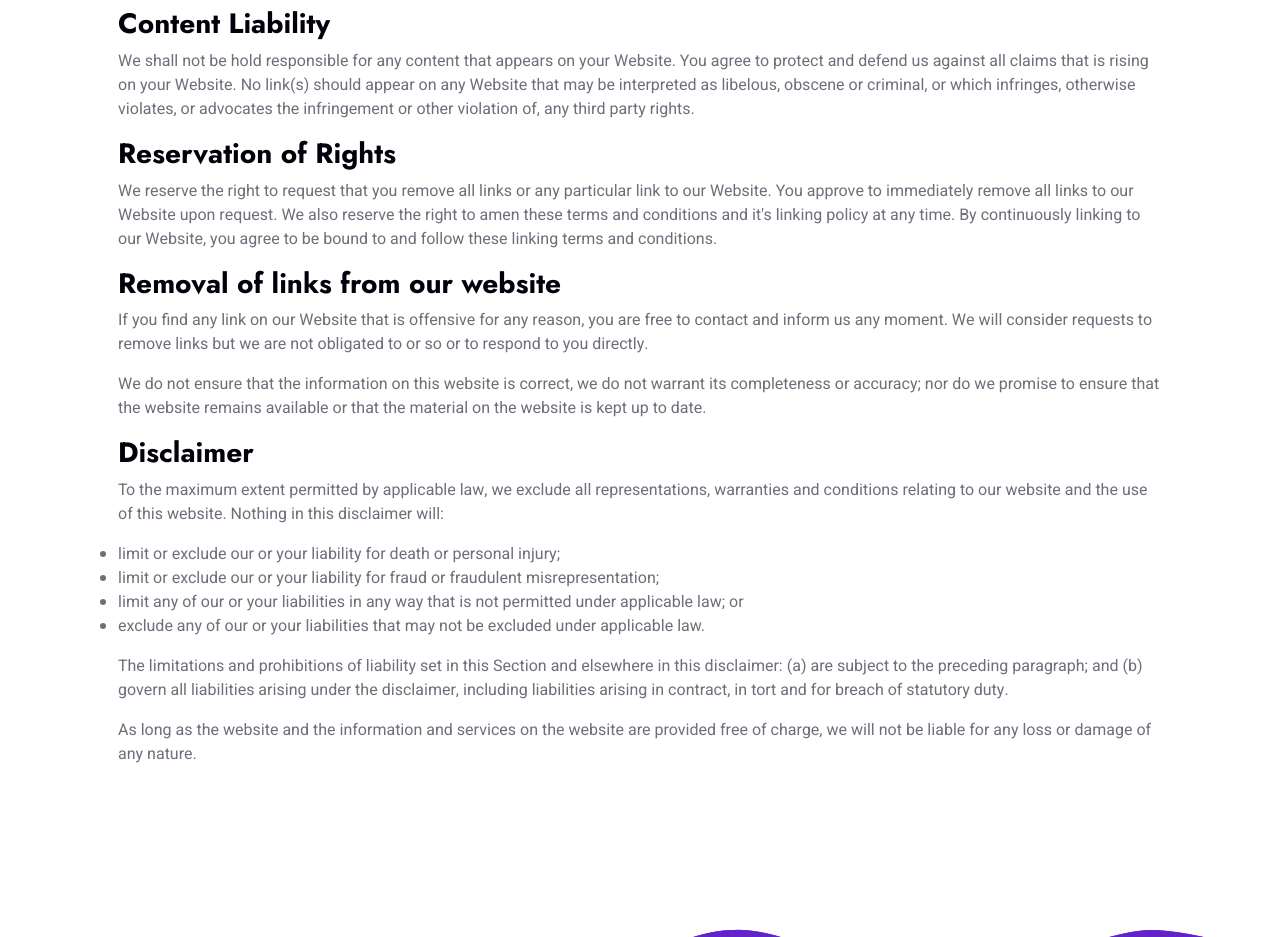
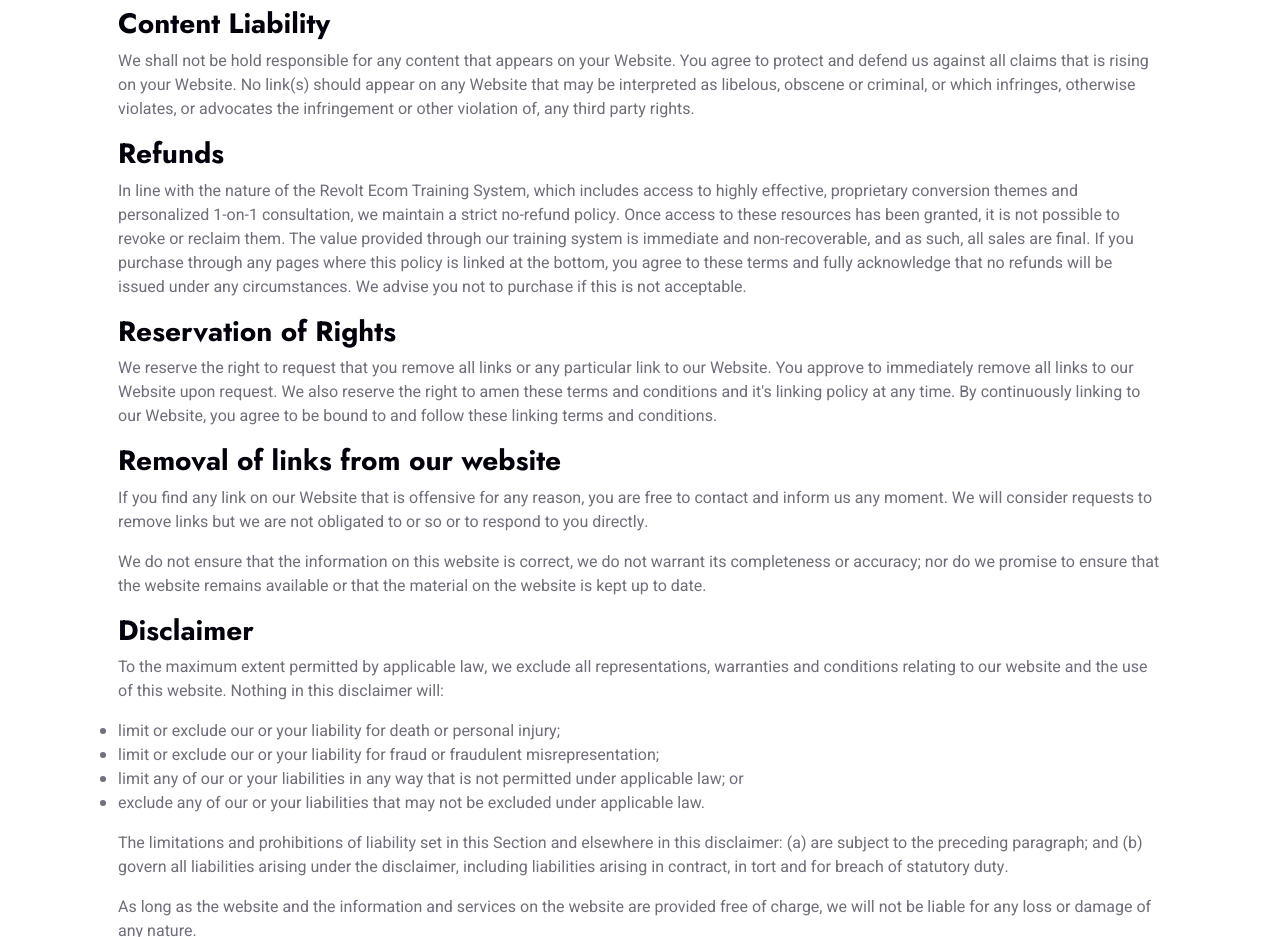
Before and after one commit to zenzoayt/zenzoa, a plain HTML site: page terms and conditions.html in a window 1280 px wide. Shown: the part 2792-3729 px from the top of the page. Drawn offline with nearby package versions, Linux system fonts and the light colour scheme.

Commit message:
Update terms and conditions.html

```diff
--- a/terms and conditions.html
+++ b/terms and conditions.html
@@ -378,7 +378,11 @@
               criminal, or which infringes, otherwise violates, or advocates the
               infringement or other violation of, any third party rights.
             </p>
+            <h3><strong>Refunds</strong></h3>
 
+            <p>
+              In line with the nature of the Revolt Ecom Training System, which includes access to highly effective, proprietary conversion themes and personalized 1-on-1 consultation, we maintain a strict no-refund policy. Once access to these resources has been granted, it is not possible to revoke or reclaim them. The value provided through our training system is immediate and non-recoverable, and as such, all sales are final. If you purchase through any pages where this policy is linked at the bottom, you agree to these terms and fully acknowledge that no refunds will be issued under any circumstances. We advise you not to purchase if this is not acceptable.
+            </p>
             <h3><strong>Reservation of Rights</strong></h3>
 
             <p>
```
